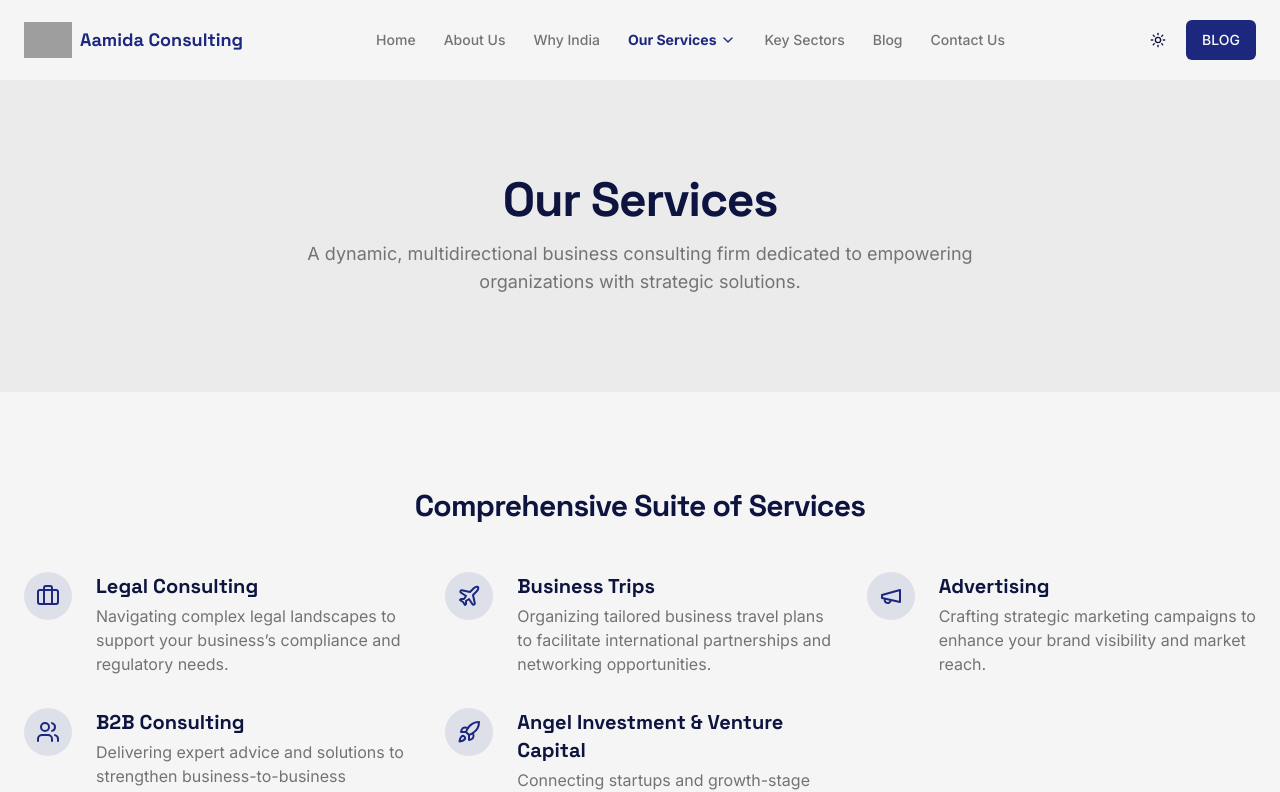
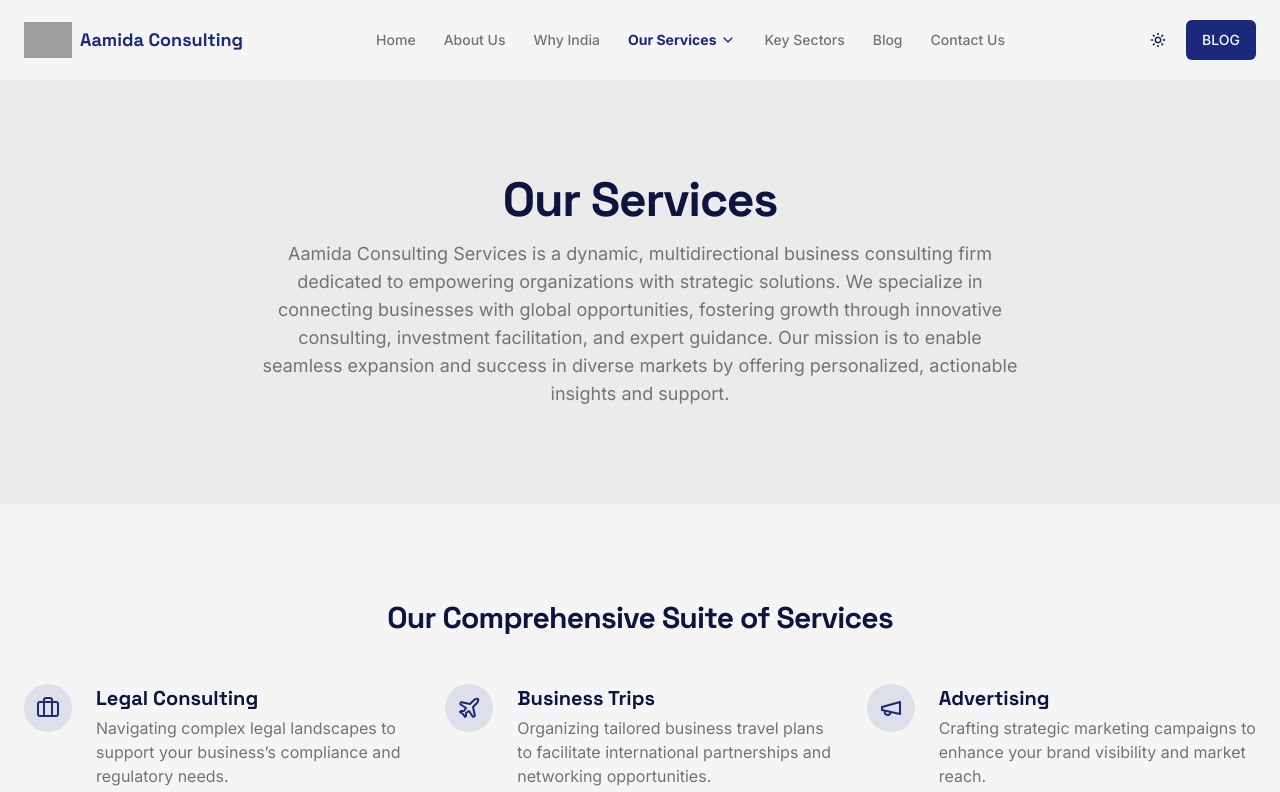
Before and after one commit to xynet7/Aamida-Consulting, a Next.js app: page /our-services in a window 1280 px wide. Shown: the top 792 px of the page. Built offline with nearby package versions, Linux system fonts and the light colour scheme; grey boxes are pictures that could not be loaded.

Commit message:
About Us Aamida Consulting Services is a dynamic, multidirectional busin

```diff
--- a/src/app/our-services/page.tsx
+++ b/src/app/our-services/page.tsx
@@ -1,5 +1,5 @@
 
-import { Handshake, Briefcase, Megaphone, Users, Rocket, Calendar, HelpingHand, Target, GraduationCap, Plane, Globe } from "lucide-react";
+import { Handshake, Briefcase, Megaphone, Users, Rocket, Calendar, Target, GraduationCap, Plane, Globe } from "lucide-react";
 
 export const metadata = {
   title: "Our Services | Aamida Consulting",
@@ -74,7 +74,7 @@
             Our Services
           </h1>
           <p className="mx-auto mt-4 max-w-3xl text-lg text-muted-foreground">
-            A dynamic, multidirectional business consulting firm dedicated to empowering organizations with strategic solutions.
+            Aamida Consulting Services is a dynamic, multidirectional business consulting firm dedicated to empowering organizations with strategic solutions. We specialize in connecting businesses with global opportunities, fostering growth through innovative consulting, investment facilitation, and expert guidance. Our mission is to enable seamless expansion and success in diverse markets by offering personalized, actionable insights and support.
           </p>
         </div>
       </header>
@@ -82,7 +82,7 @@
       <main className="py-16 sm:py-24">
         <div className="container mx-auto px-4 md:px-6 space-y-16">
           <section id="services">
-            <h2 className="font-headline text-3xl font-bold tracking-tight text-center mb-12">Comprehensive Suite of Services</h2>
+            <h2 className="font-headline text-3xl font-bold tracking-tight text-center mb-12">Our Comprehensive Suite of Services</h2>
             <div className="grid gap-8 md:grid-cols-2 lg:grid-cols-3">
               {services.map((service) => (
                  <div key={service.title} className="flex items-start gap-6">
@@ -113,7 +113,7 @@
           </section>
 
           <section id="support">
-            <h2 className="font-headline text-3xl font-bold tracking-tight text-center mb-12">Support for Your Expansion</h2>
+            <h2 className="font-headline text-3xl font-bold tracking-tight text-center mb-6">Support for Your Expansion</h2>
              <p className="text-lg text-muted-foreground text-center max-w-4xl mx-auto mb-12">
                 Aamida Consulting Services supports your business expansion in India and abroad. We ensure a seamless approach to marketing and operations across borders, helping you achieve sustainable growth through:
             </p>
```
